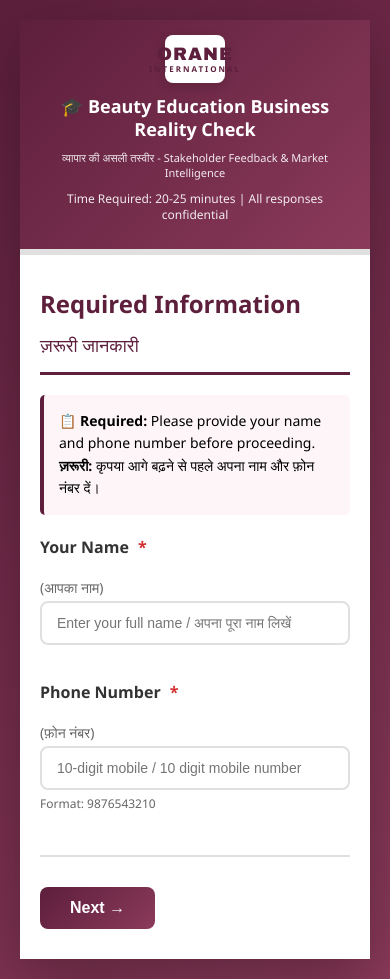
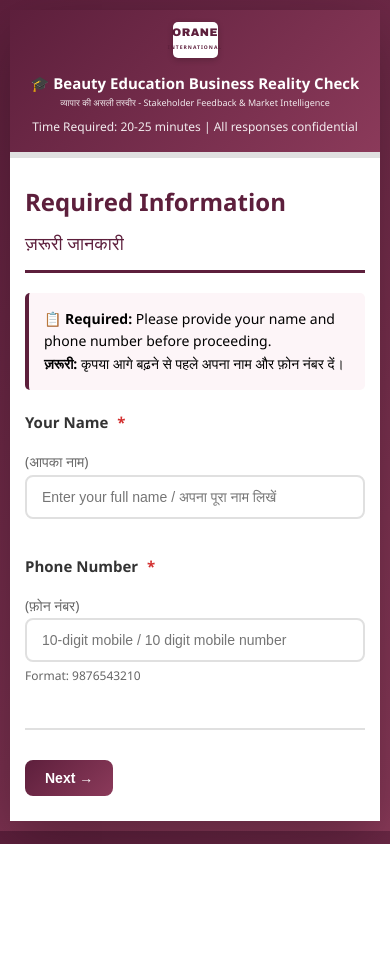
Before and after one commit to oraneit/business-survey, a plain HTML site: page index.html in a window 390 px wide. After the commit the page ends 844 px from the top, so only its background shows below. Drawn offline with Linux system fonts and the light colour scheme.

Commit message:
Update index.html

```diff
--- a/index.html
+++ b/index.html
@@ -298,55 +298,111 @@
         }
 
         @media (max-width: 768px) {
+            body {
+                padding: 10px;
+            }
+
             .container {
                 border-radius: 0;
+                margin: 0;
             }
 
             .content {
-                padding: 30px 20px;
+                padding: 25px 15px;
             }
 
             .header {
-                padding: 15px 20px 25px 20px;
+                padding: 12px 15px 18px 15px;
+                position: relative;
+                min-height: 120px;
                 display: flex;
                 flex-direction: column;
+                justify-content: center;
                 align-items: center;
-                min-height: auto;
             }
 
             .header-content {
-                padding-right: 0;
+                padding: 0;
                 text-align: center;
                 width: 100%;
-                order: 2;
+                margin-top: 8px;
             }
 
             .logo {
-                position: static;
-                margin: 0 auto 12px auto;
-                width: 60px;
-                height: 48px;
-                order: 1;
+                position: relative !important;
+                top: auto !important;
+                right: auto !important;
+                display: block;
+                margin: 0 auto 8px auto;
+                width: 45px;
+                height: 36px;
+                background: white;
+                padding: 4px;
+                border-radius: 5px;
+                box-shadow: 0 2px 6px rgba(0,0,0,0.2);
                 flex-shrink: 0;
             }
 
+            .logo div {
+                width: 100%;
+                height: 100%;
+                display: flex !important;
+                flex-direction: column !important;
+                align-items: center !important;
+                justify-content: center !important;
+            }
+
+            .logo div div:first-child {
+                font-size: 11px !important;
+                font-weight: 900 !important;
+                color: #5D1F3C !important;
+                letter-spacing: 0.5px !important;
+                line-height: 1 !important;
+            }
+
+            .logo div div:last-child {
+                font-size: 5px !important;
+                font-weight: 600 !important;
+                color: #5D1F3C !important;
+                letter-spacing: 1px !important;
+                margin-top: 1px !important;
+                line-height: 1 !important;
+            }
+
             .header h1 {
-                font-size: 18px;
+                font-size: 15px;
+                line-height: 1.2;
+                margin-bottom: 5px;
+            }
+
+            .header p {
+                font-size: 9px;
                 line-height: 1.3;
-                margin-bottom: 8px;
+                margin-top: 3px;
             }
 
-            .header p {
-                font-size: 11px;
-                line-height: 1.4;
+            .question-label {
+                font-size: 15px;
             }
 
+            .radio-option, .checkbox-option {
+                font-size: 13px;
+                padding: 10px 12px;
+            }
+
             .rating-table {
-                font-size: 12px;
+                font-size: 10px;
+                overflow-x: scroll;
             }
 
             .rating-table th, .rating-table td {
-                padding: 8px 4px;
+                padding: 6px 2px;
+                font-size: 10px;
+            }
+
+            .btn {
+                padding: 10px 20px;
+                font-size: 14px;
             }
         }
     </style>
```
